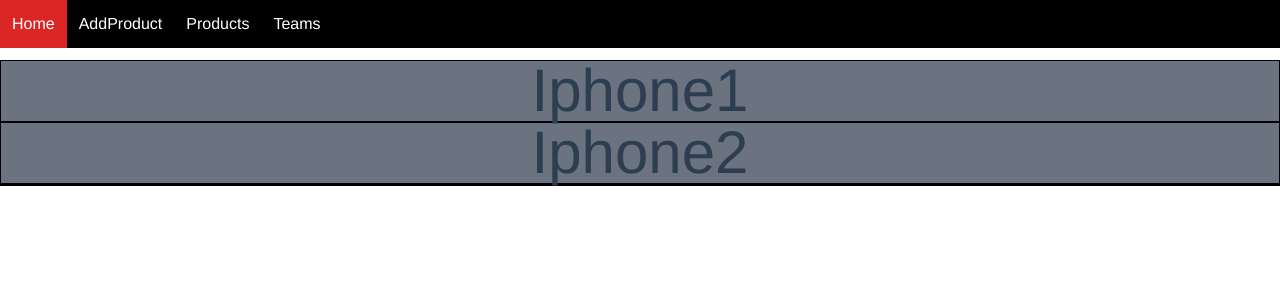
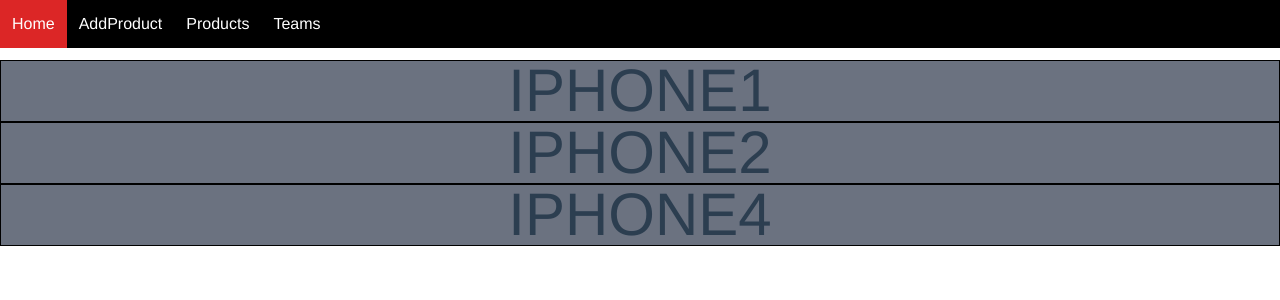
Before and after one commit to 36-37-58-INT221/FrontEnd, a Vue app: page /ProductList in a window 1280 px wide. Shown: the top 300 px of the page. Built offline with nearby package versions, Linux system fonts and the light colour scheme; data requests are answered from the project's data file.

Commit message:
[ADD] validate price&&description size

```diff
--- a/db.json
+++ b/db.json
@@ -21,29 +21,55 @@
   ],
   "products": [
     {
-      "id": 1,
-      "name": "Iphone1",
-      "description": "Old Simple",
-      "price": "10000.00",
-      "manufactureDate": "2020-14-02",
-      "brand": 1
+      "name": "IPHONE1",
+      "description": "IPHONE1IPHONE1IPHONE1",
+      "colorList": [
+        {
+          "id": 1,
+          "colorCode": "#E94F37"
+        }
+      ],
+      "price": "5000.00",
+      "brand": {
+        "id": 1,
+        "name": "Apple"
+      },
+      "manufactureDate": "2021-04-09",
+      "id": 1
     },
     {
-      "id": 2,
-      "name": "Iphone2",
-      "description": "Old Simple",
-      "price": "12000.00",
-      "manufactureDate": "16-08-2020",
-      "brand": 2
+      "name": "IPHONE2",
+      "description": "5646546465465465464",
+      "colorList": [
+        {
+          "id": 1,
+          "colorCode": "#E94F37"
+        }
+      ],
+      "price": "654",
+      "brand": {
+        "id": 1,
+        "name": "Apple"
+      },
+      "manufactureDate": "2021-04-08",
+      "id": 2
     },
     {
-      "name": null,
-      "description": null,
-      "colorList": [],
-      "price": null,
-      "brand": null,
-      "manufactureDate": null,
-      "id": 9
+      "name": "IPHONE4",
+      "description": "asfdfdfgdshfgfsdgdfsg",
+      "colorList": [
+        {
+          "id": 1,
+          "colorCode": "#E94F37"
+        }
+      ],
+      "price": "11",
+      "brand": {
+        "id": 1,
+        "name": "Apple"
+      },
+      "manufactureDate": "2021-04-10",
+      "id": 3
     }
   ]
 }
--- a/src/components/AddNewProduct.vue
+++ b/src/components/AddNewProduct.vue
@@ -16,7 +16,7 @@
                     rows="3"
                     cols="20"
                 />
-                <h1 v-if="errors.indexOf('noDes') !== -1" class="text-red-600">Please Enter Description</h1>
+                <h1 v-if="errors.indexOf('noDes') !== -1" class="text-red-600">Please Enter Description 10 up to 70 character</h1>
             </div>
             <div class="pt-2">
                 <label>Colors :</label>
@@ -26,7 +26,7 @@
                         type="checkbox"
                         class="w-12 h-12 ml-2 align-middle"
                         v-model="formdata.colorList"
-                        :value="color.id"
+                        :value="color"
                     />
                 </span>
                 <h1 v-if="errors.indexOf('noColor') !== -1" class="text-red-600">Please Select Color</h1>
@@ -43,7 +43,7 @@
             <div class="pt-2">
                 <label for="price">Price :</label>
                 <input type="text" v-model="formdata.price" class="border border-black" />
-                <h1 v-if="errors.indexOf('noPrice') !== -1" class="text-red-600">Please Enter Price</h1>
+                <h1 v-if="errors.indexOf('noPrice') !== -1" class="text-red-600">Please Enter Price No more than 999999.99</h1>
             </div>
 
             <div class="pt-2">
@@ -129,14 +129,23 @@ export default {
             }
             if (this.formdata.description == null) {
                 this.errors.push("noDes");
-            } if (this.formdata.brand == null) {
+            }
+            if (this.formdata.description.length > 70 || this.formdata.description.length < 10) {
+                this.errors.push("noDes");
+            }
+            if (this.formdata.brand == null) {
                 this.errors.push("noBrand");
             }
             if (this.formdata.colorList.length == 0) {
                 this.errors.push("noColor");
             } if (this.formdata.price == null   ) {
                 this.errors.push("noPrice");
-            } if(/^\s*-?[1-9]\d*(\.\d{1,2})?\s*$/.test(this.formdata.price) ==false){ this.errors.push("noPrice");}
+            } if(/^\s*-?[1-9]\d*(\.\d{1,2})?\s*$/.test(this.formdata.price) ==false){
+                 this.errors.push("noPrice");
+                }
+            if(this.formdata.price.length > 9 ){
+                this.errors.push("noPrice");
+            }
             if (this.formdata.manufactureDate == null) {  this.errors.push("noDate");}
             var index = this.products.findIndex(f => f.name.replace(" ","").toLowerCase() == this.formdata.name.replace(" ","").toLowerCase())
             if (index !== -1) {
--- /dev/null
+++ b/src/components/Home.vue
@@ -0,0 +1,5 @@
+<template>
+    <div>
+        <h1 class="text-6xl"> HOME </h1>
+    </div>
+</template>
--- a/src/components/Product.vue
+++ b/src/components/Product.vue
@@ -1,8 +1,12 @@
 <template>
     <div class="mx-auto" >
         <button v-if="thisviewProduct !== []" class="border border-black" @click="deleteProduct">DELETE THIS</button>
-        <h1 class="text-6xl">{{ viewProduct.name }}</h1>
-        <h1 class="text-6xl">{{ viewProduct.price }}</h1>
+        <h1 class="text-6xl">Name : {{ viewProduct.name }}</h1>
+        <h1 class="text-6xl">Price : {{ viewProduct.price }}</h1>
+        <h1 class="text-6xl">Des : {{ viewProduct.description }}</h1>
+        <h1 class="text-6xl">Brand : {{ viewProduct.brand }}</h1>
+        <h1 class="text-6xl">colorList : {{ viewProduct.colorList}}</h1>
+        <h1 class="text-6xl">Date : {{ viewProduct.manufactureDate}}</h1>
     </div>
 </template>
 
@@ -15,7 +19,6 @@ export default {
     props:["products","productsUrl"],
     data() {
         return {
-
             viewProduct:[],
             notFoundHook : [] ,
         }
--- a/src/router/index.js
+++ b/src/router/index.js
@@ -6,8 +6,14 @@ import ProductList from '../components/ProductList.vue'
 import AddNewProduct from '../components/AddNewProduct.vue'
 import Product from '../components/Product.vue'
 import PageNotFound from '../components/PageNotFound.vue'
+import Home from '../components/Home.vue'
 
 const routes = [
+    {
+        path: '/',
+        name: 'Home',
+        component: Home
+    },
     {
         path: '/Team',
         name: 'Team',
```
